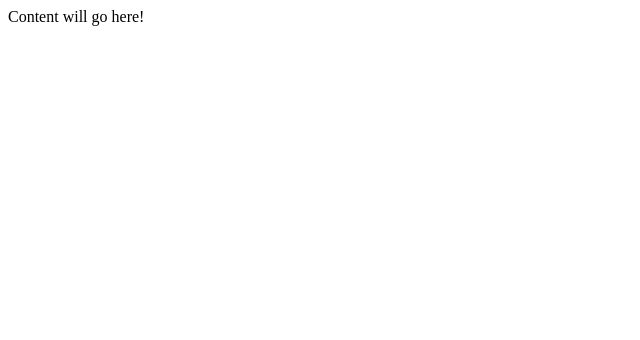
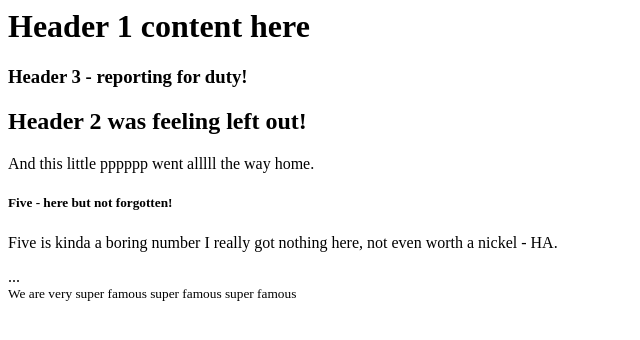
Before and after one commit to justjosie/VirtualEventGuide2.0, a plain HTML site: page docs/index.html in a window 1280 px wide. Shown: the whole page, without its empty margins (0-640 px from the left). Drawn offline with Linux system fonts and the light colour scheme.

Commit message:
Update index.html
Iniital content testing

```diff
--- a/docs/index.html
+++ b/docs/index.html
@@ -6,9 +6,29 @@
       <link rel=“stylesheet” href=”docs/stylesheets/main.css”>
   </head>
 
-  <body>
+  <header>
 
-    <p> Content will go here!</p>
+    <h1> Header 1 content here </h1>
+    <h3> Header 3 - reporting for duty! </h3>
 
-  </body>
+  </header>
+
+  <section>
+    <h2> Header 2 was feeling left out! </h2>
+    <p> And this little pppppp went alllll the way home. </p>
+
+  </section>
+
+  <section>
+    <section>
+      <h5> Five - here but not forgotten! </h5>
+      <p> Five is kinda a boring number I really got nothing here, not even worth a nickel - HA. </p>
+    </section>
+  ...
+  </section>
+
+  <footer>
+    <small> We are very super famous super famous super famous </small>
+  </footer>
+
 </html>
```
